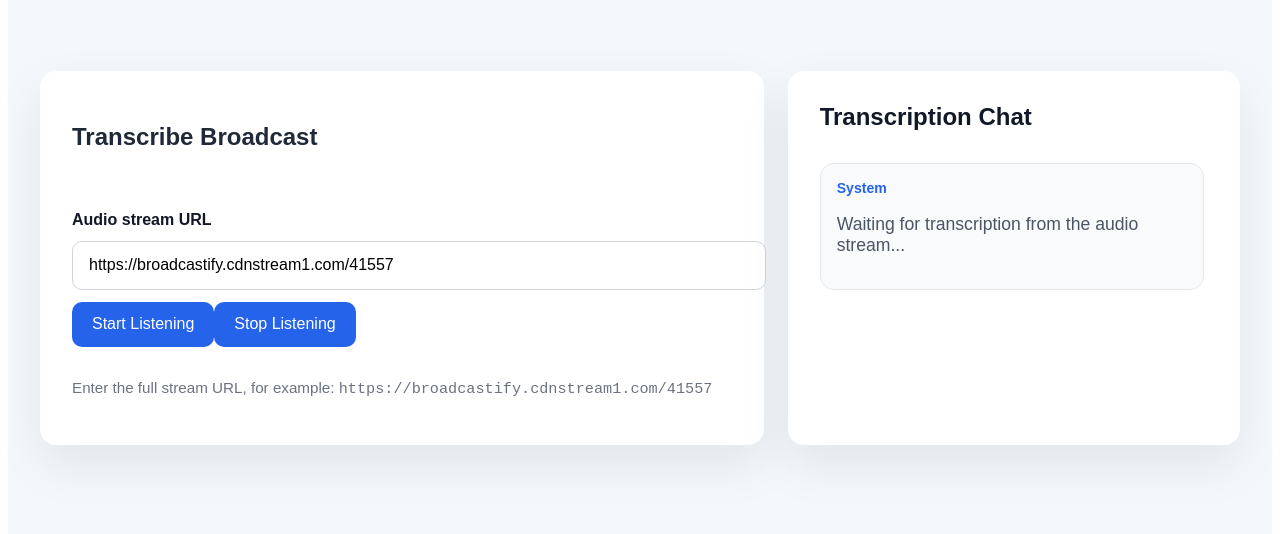
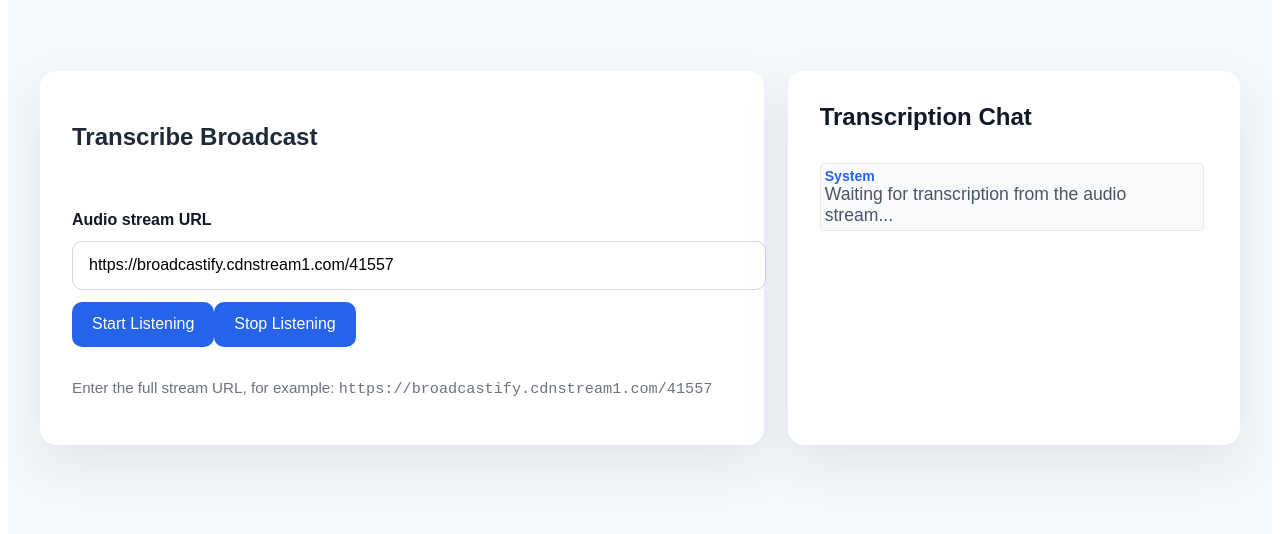
Before and after one commit to yusuken64/TranscribeBroadcast, a React (Create React App) app in the folder client/: page / in a window 1280 px wide. Shown: the part 182-716 px from the top of the page. Built offline with nearby package versions, Linux system fonts and the light colour scheme; no server answers.

Commit message:
style update

```diff
--- a/client/src/App.css
+++ b/client/src/App.css
@@ -136,8 +136,8 @@ p {
 }
 
 .chat-message {
-  padding: 1rem;
-  border-radius: 14px;
+  padding: 4px;
+  border-radius: 4px;
   background: #f8fafc;
   border: 1px solid #e5e7eb;
   text-align: left;
@@ -147,8 +147,13 @@ p {
   display: block;
   font-size: 0.88rem;
   color: #2563eb;
-  margin-bottom: 0.4rem;
   font-weight: 700;
+}
+
+.chat-message-body {
+  padding: 0px;
+  border-radius: 2px;
+  margin: 0px;
 }
 
 @media (max-width: 900px) {
--- a/client/src/App.js
+++ b/client/src/App.js
@@ -177,7 +177,7 @@ function App() {
             {chatMessages.map((message) => (
               <div key={message.id} className="chat-message">
                 <span className="chat-speaker">{message.speaker}</span>
-                <p>{message.text}</p>
+                <p className="chat-message-body">{message.text}</p>
                 {message.segmentUrl && (
                   <p>
                     <a href={message.segmentUrl} target="_blank" rel="noreferrer">
```
Also changed, not shown: 1 other file (tests, documents, lock files or other folders).
